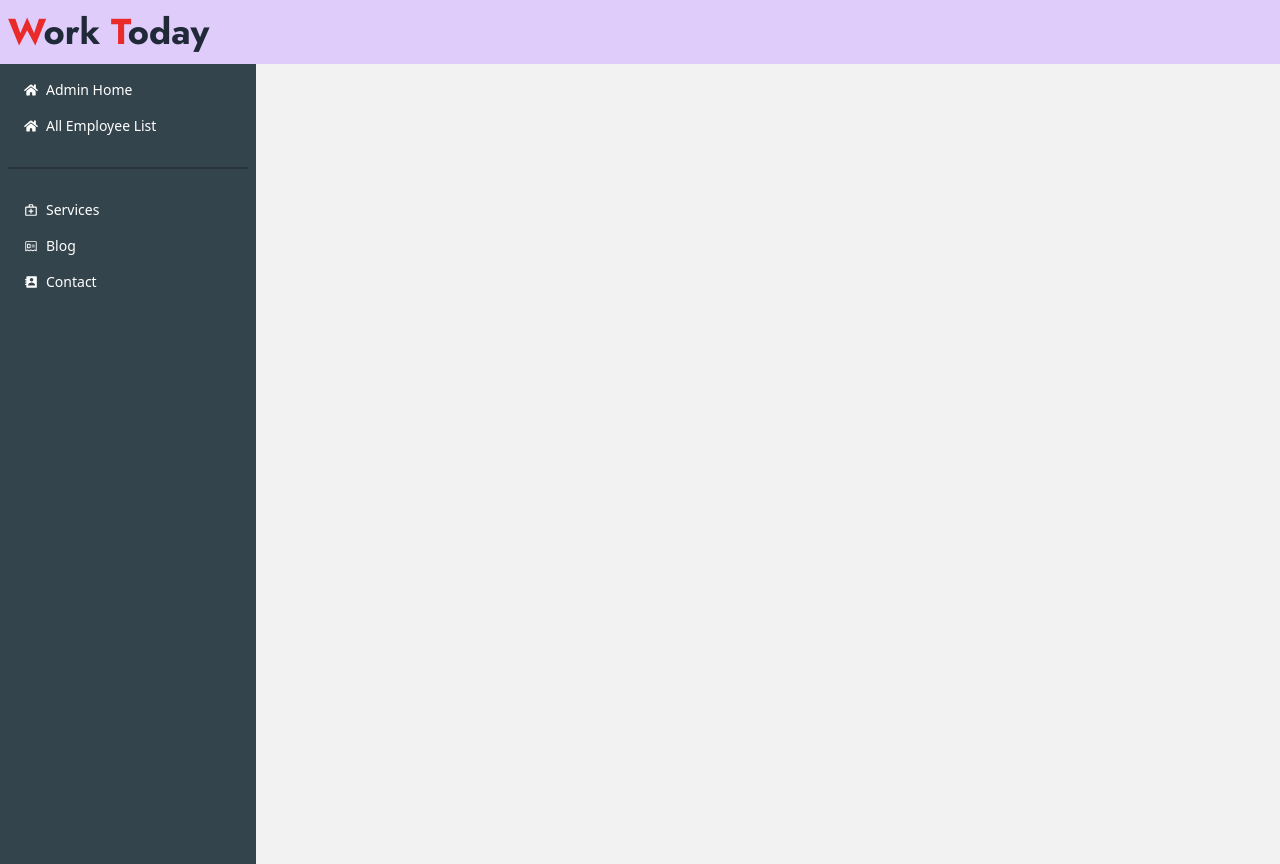
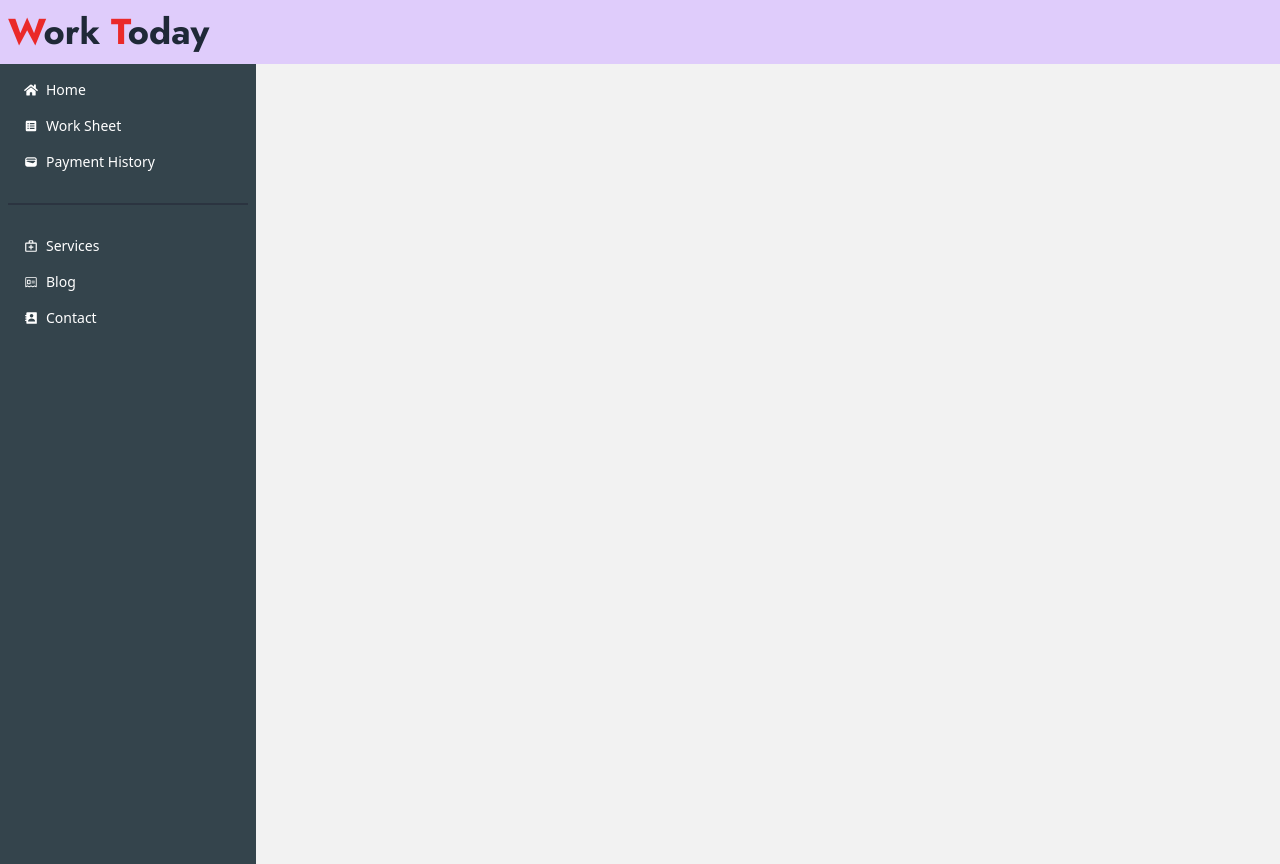
Before and after one commit to peuldev/work-today-client, a React (Vite) app: page /dashboard in a window 1280 px wide. Built offline with nearby package versions, Linux system fonts and the light colour scheme; no server answers.

Commit message:
user page set

```diff
--- a/src/Dashboard/EmployeeDashboard/EmployeeHome/EmployeeHome.jsx
+++ b/src/Dashboard/EmployeeDashboard/EmployeeHome/EmployeeHome.jsx
@@ -1,6 +1,5 @@
 import React from "react";
 import useAuth from "../../../Hooks/useAuth";
-
 
 const EmployeeHome = () => {
   const { user } = useAuth();
--- a/src/Dashboard/EmployeeDashboard/PaymentHistory/PaymentHistory.jsx
+++ b/src/Dashboard/EmployeeDashboard/PaymentHistory/PaymentHistory.jsx
@@ -1,5 +1,4 @@
 import OurTitle from "../../../components/OurTitle";
-
 
 const PaymentHistory = () => {
   return (
--- a/src/Layout/Dashboard.jsx
+++ b/src/Layout/Dashboard.jsx
@@ -10,7 +10,7 @@ import useAuth from "../Hooks/useAuth";
 const Dashboard = () => {
   const { user } = useAuth();
   // TODO: get admin value is database
-  const isAdmin = true;
+  const isAdmin = false;
   return (
     <div>
       <div className="bg-grey flex items-center">
@@ -53,18 +53,18 @@ const Dashboard = () => {
             ) : (
               <>
                 <li>
-                  <NavLink to="/dashboard/employeehome">
+                  <NavLink to="employeehome">
                     <FaHome /> Home
                   </NavLink>
                 </li>
                 <li>
-                  <NavLink to="/dashboard/worksheet">
+                  <NavLink to="worksheet">
                     <BiSolidSpreadsheet />
                     Work Sheet
                   </NavLink>
                 </li>
                 <li>
-                  <NavLink to="/dashboard/paymenthistory">
+                  <NavLink to="paymenthistory">
                     <MdOutlineWallet /> Payment History
                   </NavLink>
                 </li>
```
Also changed, not shown: src/Routers/Routes.jsx (+17 -0 lines).
